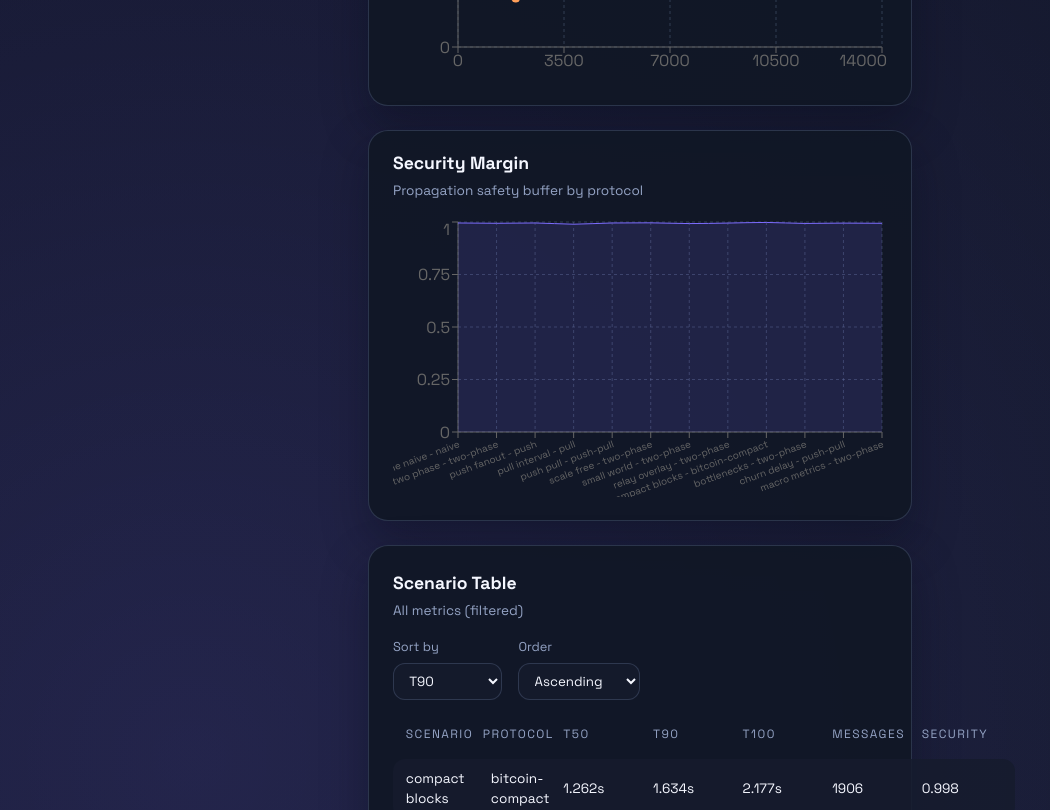
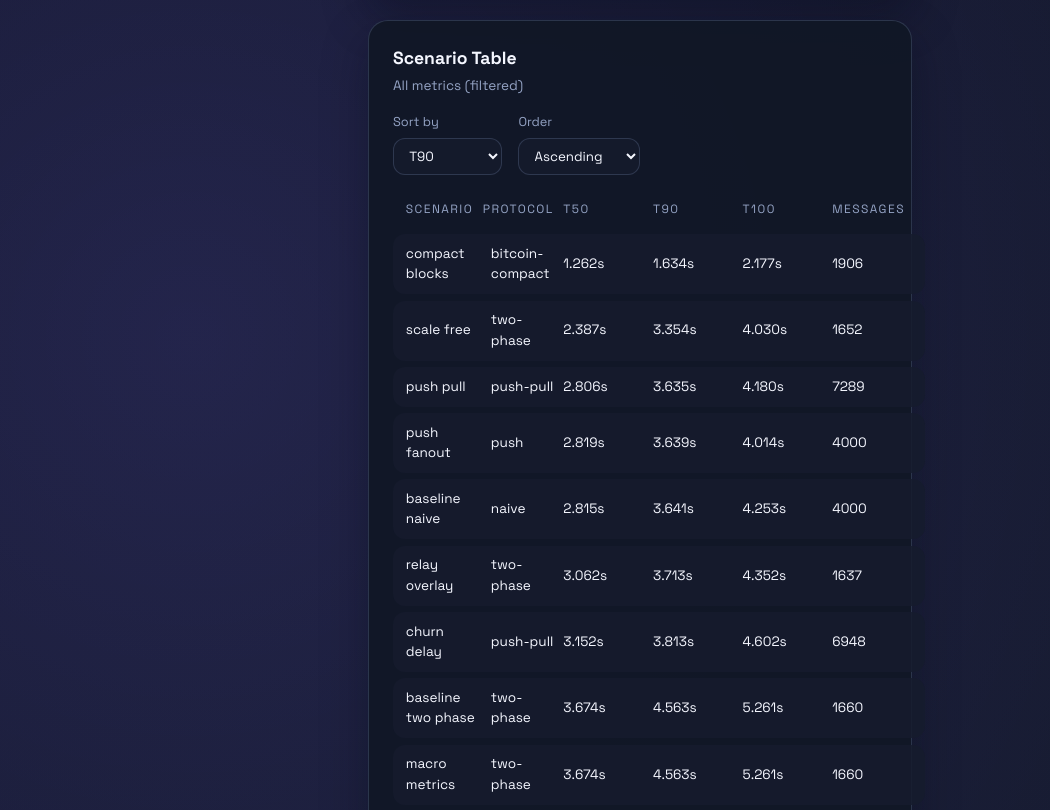
Before and after one commit to NaorTm/Block-Propagation-, a React (Vite) app in the folder dashboard-web/: page / in a window 1280 px wide. Shown: the part 2680-3490 px from the top of the page, without its empty margins (0-1050 px from the left). Built offline with nearby package versions, Linux system fonts and the light colour scheme.

Commit message:
Remove security margin from dashboard

```diff
--- a/dashboard-web/src/App.css
+++ b/dashboard-web/src/App.css
@@ -541,7 +541,7 @@
 
 .table-row {
   display: grid;
-  grid-template-columns: 1.2fr 1fr repeat(5, minmax(80px, 1fr));
+  grid-template-columns: 1.2fr 1fr repeat(4, minmax(80px, 1fr));
   gap: 0.6rem;
   padding: 0.6rem 0.8rem;
   background: var(--surface);
--- a/dashboard-web/src/App.jsx
+++ b/dashboard-web/src/App.jsx
@@ -29,7 +29,6 @@ const numberFields = [
   "lambda_t100_mean",
   "p_ge1_t100_mean",
   "p_ge2_t100_mean",
-  "security_margin_t50_mean",
 ];
 
 const parseCsv = (text) =>
@@ -83,7 +82,7 @@ const scenarioInfo = {
   "compact_blocks": "Compact block protocol with mempool overlap assumptions.",
   "bottlenecks": "Two-phase protocol with injected slow nodes (latency/bandwidth bottlenecks).",
   "churn_delay": "Push-pull protocol under churn and additional latency/bandwidth delays.",
-  "macro_metrics": "Baseline two-phase run used to compute macro security metrics.",
+  "macro_metrics": "Baseline two-phase run used to compute macro metrics.",
 };
 
 const graphNodes = [
@@ -468,7 +467,6 @@ function App() {
     { key: "t90_mean", label: "T90", digits: 3 },
     { key: "t100_mean", label: "T100", digits: 3 },
     { key: "messages_mean", label: "Messages", digits: 0 },
-    { key: "security_margin_t50_mean", label: "Security", digits: 3 },
   ];
 
   const comparison = useMemo(() => {
@@ -829,33 +827,6 @@ function App() {
                 </ScatterChart>
               </ResponsiveContainer>
             </div>
-            <div className="panel">
-              <div className="panel-header">
-                <h3>Security Margin</h3>
-                <p>Propagation safety buffer by protocol</p>
-              </div>
-              <ResponsiveContainer width="100%" height={280}>
-                <AreaChart data={chartRows}>
-                  <CartesianGrid strokeDasharray="3 3" stroke="var(--grid)" />
-                  <XAxis
-                    dataKey="label"
-                    interval={0}
-                    angle={-20}
-                    textAnchor="end"
-                    height={60}
-                    tick={{ fontSize: 10 }}
-                  />
-                  <YAxis />
-                  <Tooltip formatter={(value) => formatNumber(value, 3)} />
-                  <Area
-                    type="monotone"
-                    dataKey="security_margin_t50_mean"
-                    stroke="var(--accent-3)"
-                    fill="var(--accent-3-soft)"
-                  />
-                </AreaChart>
-              </ResponsiveContainer>
-            </div>
           </section>
 
           <section className="table-wrap">
@@ -871,7 +842,6 @@ function App() {
                   <option value="t50_mean">T50</option>
                   <option value="t90_mean">T90</option>
                   <option value="t100_mean">T100</option>
-                  <option value="security_margin_t50_mean">Security</option>
                 </select>
               </label>
               <label>
@@ -890,7 +860,6 @@ function App() {
                 <span>T90</span>
                 <span>T100</span>
                 <span>Messages</span>
-                <span>Security</span>
             </div>
             {sortedRows.map((row) => (
               <div key={`${row.scenario}-${row.protocol}`} className="table-row">
@@ -900,7 +869,6 @@ function App() {
                 <span>{formatNumber(row.t90_mean, 3)}s</span>
                 <span>{formatNumber(row.t100_mean, 3)}s</span>
                 <span>{formatNumber(row.messages_mean, 0)}</span>
-                  <span>{formatNumber(row.security_margin_t50_mean, 3)}</span>
               </div>
             ))}
             </div>
```
Lines whose indentation alone changed are shown as unchanged.
